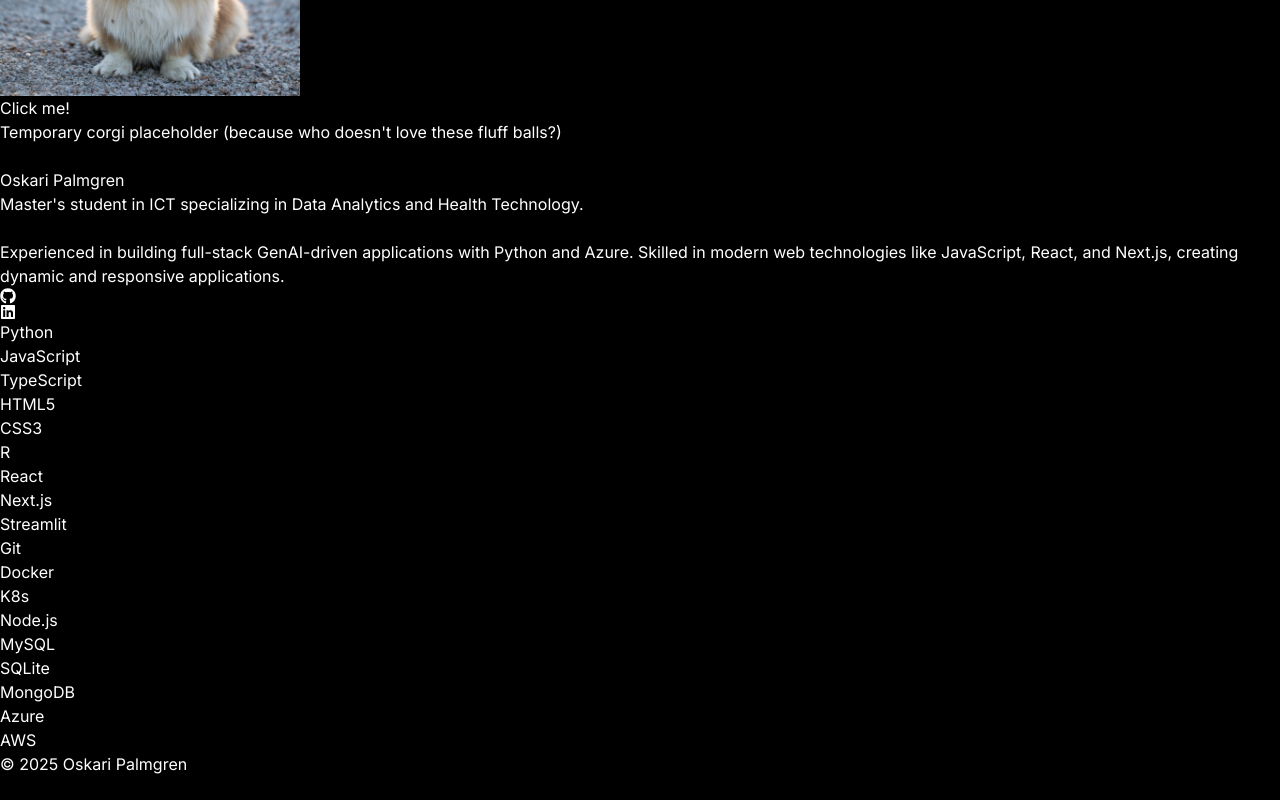
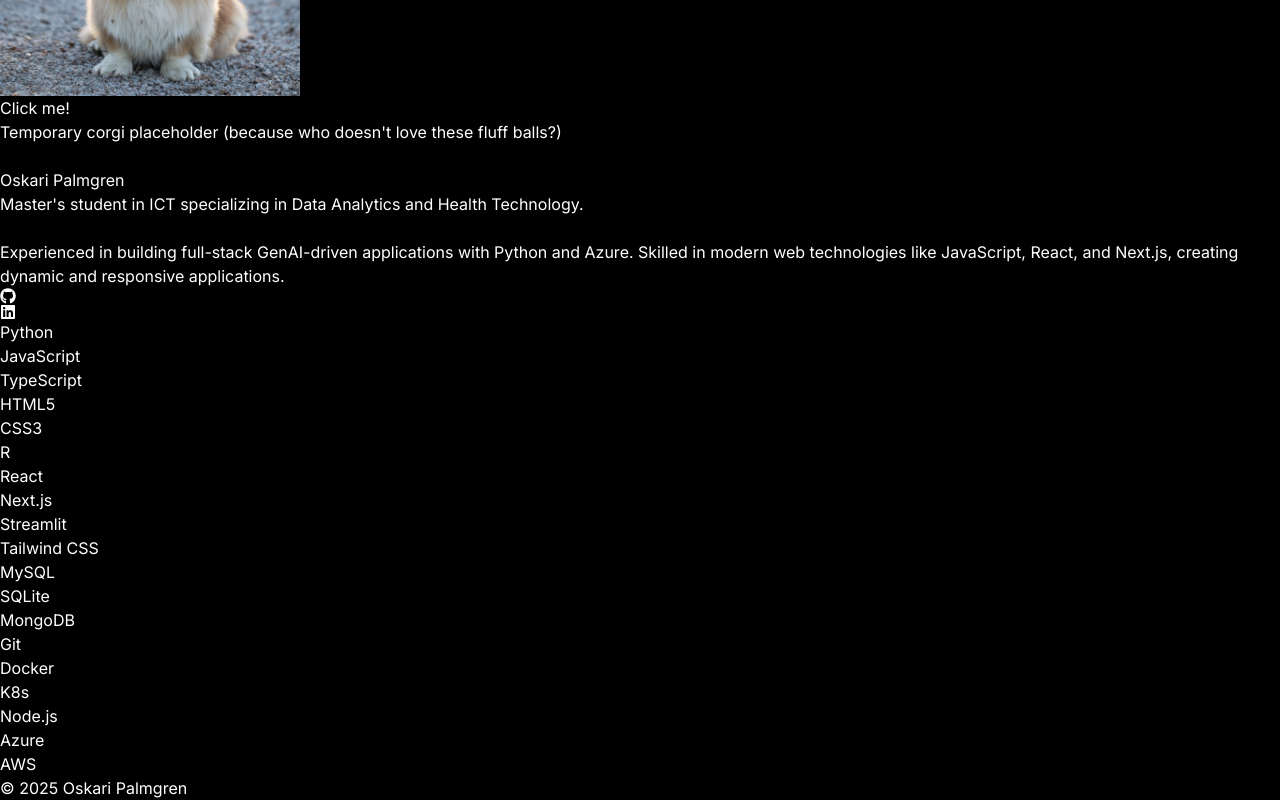
Before and after one commit to Palmgrenoskari/portfolio-site, a Next.js app: page / in a window 1280 px wide. Shown: the part 388-1188 px from the top of the page. Before the commit the page ends 1164 px from the top, so only its background shows below. Built offline with nearby package versions, Linux system fonts and the light colour scheme.

Commit message:
re-order db before tool

```diff
--- a/src/app/education/page.tsx
+++ b/src/app/education/page.tsx
@@ -14,7 +14,6 @@ export default function EducationPage() {
       technologies: [
         { name: "Python", type: "language" as const },
         { name: "Data Science", type: "hard_skill" as const },
-
         { name: "Machine Learning", type: "hard_skill" as const },
         { name: "Deep Learning", type: "hard_skill" as const },
         { name: "Computer Vision", type: "hard_skill" as const },
--- a/src/app/page.tsx
+++ b/src/app/page.tsx
@@ -14,13 +14,14 @@ export default function Home() {
     { name: "React", type: "framework" as const },
     { name: "Next.js", type: "framework" as const },
     { name: "Streamlit", type: "framework" as const },
+    { name: "Tailwind CSS", type: "framework" as const },
+    { name: "MySQL", type: "database" as const },
+    { name: "SQLite", type: "database" as const },
+    { name: "MongoDB", type: "database" as const },
     { name: "Git", type: "tool" as const },
     { name: "Docker", type: "tool" as const },
     { name: "K8s", type: "tool" as const },
     { name: "Node.js", type: "tool" as const },
-    { name: "MySQL", type: "database" as const },
-    { name: "SQLite", type: "database" as const },
-    { name: "MongoDB", type: "database" as const },
     { name: "Azure", type: "cloud" as const },
     { name: "AWS", type: "cloud" as const },
   ];
--- a/src/app/work/page.tsx
+++ b/src/app/work/page.tsx
@@ -32,8 +32,8 @@ export default function WorkPage() {
       technologies: [
         { name: "Languages", type: "language" },
         { name: "Frameworks", type: "framework" },
+        { name: "Databases", type: "database" },
         { name: "Tools", type: "tool" },
-        { name: "Databases", type: "database" },
         { name: "Cloud", type: "cloud" },
         { name: "Soft Skills", type: "soft_skill" },
       ],
@@ -50,10 +50,10 @@ export default function WorkPage() {
       technologies: [
         { name: "Python", type: "language" },
         { name: "Streamlit", type: "framework" },
+        { name: "Oracle SQL", type: "database" },
         { name: "Docker", type: "tool" },
         { name: "K8s", type: "tool" },
         { name: "Git", type: "tool" },
-        { name: "Oracle SQL", type: "database" },
         { name: "Azure", type: "cloud" },
         { name: "Business Skills", type: "soft_skill" },
       ],
```
